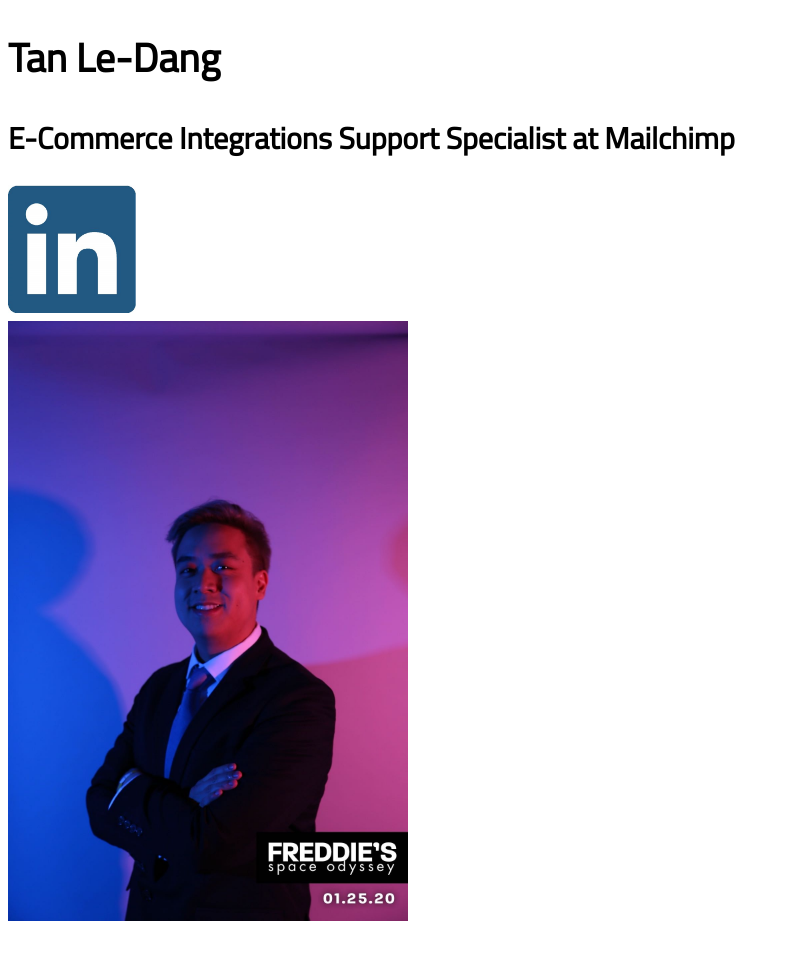
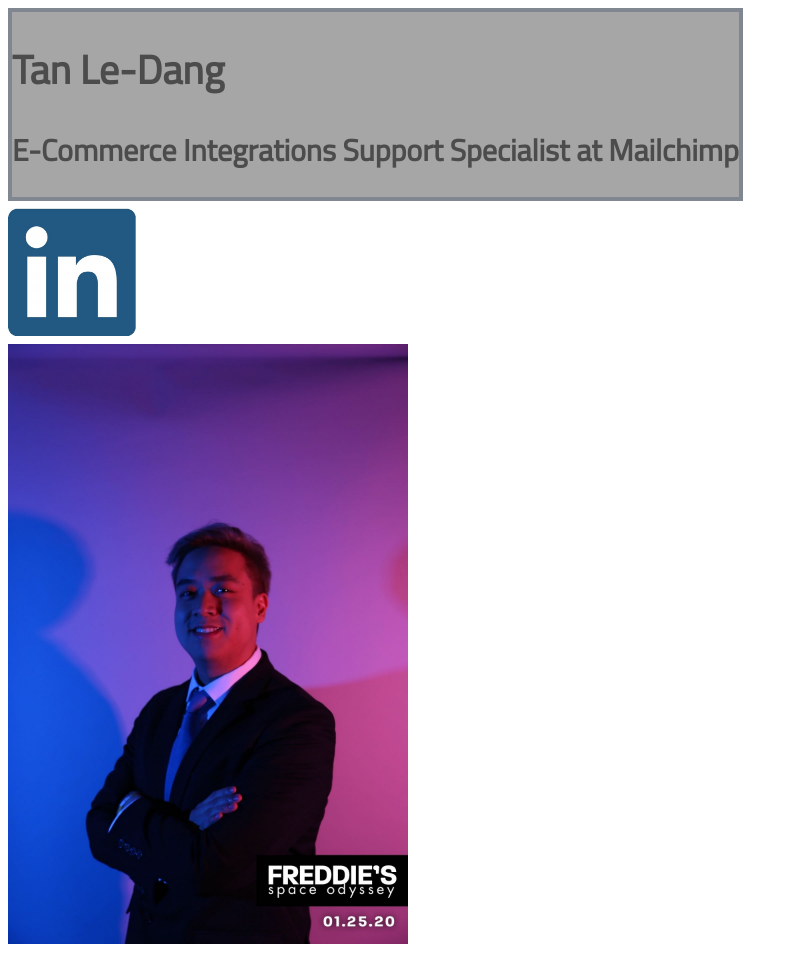
Before and after one commit to tandangle/resume, a plain HTML site: page index.html in a window 1280 px wide. Shown: the top 963 px of the page, without its empty margins (0-798 px from the left). Drawn offline with Linux system fonts and the light colour scheme.

Commit message:
second resume commit

```diff
--- a/index.html
+++ b/index.html
@@ -5,18 +5,21 @@
             <link href="https://fonts.googleapis.com/css?family=Titillium+Web&display=swap" rel="stylesheet">
     </head>
     <body>
-        <h1>Tan Le-Dang</h1>
-        <h2>E-Commerce Integrations Support Specialist at Mailchimp</h2>
+
+        <div class="box1">
+            <h1>Tan Le-Dang</h1>
+            <h2>E-Commerce Integrations Support Specialist at Mailchimp</h2>
+        </div>
+        <div class="space"></div>
         <a href="https://www.linkedin.com/in/tan-le-dang-45053315b/"><img src="images/linkedin.png" width="128"></a>
-        <div class="wrapper">
-            <div class="box1">
+            <div class="box2">
                 <img src="images/tan.jpg" width="400"/><br/><br/>
             </div>
             <br/><br/><br/><br/>
-            <div class="box2">
+            <div class="box3">
                 <h2>Projects</h2>
             </div>
-            <div class ="box3">
+            <div class ="box4">
                 <ul>
                     <li><a href="https://github.com/tandangle/Exercise-1" target="_blank">HTML website using header tags</a></li>
                     <li><a href="https://github.com/tandangle/Exercise-2" target="_blank">HTML website nesting div tags</a></li>
@@ -29,6 +32,5 @@
                     <li><a href="https://github.com/tandangle/Exercise-9" target="_blank">HTML website with a linked image</a></li>
                 </ul>
             </div>
-        </div>
     </body>
 </html>
--- a/styles/styles.css
+++ b/styles/styles.css
@@ -3,7 +3,20 @@ html {
     font-family: 'Titillium Web', sans-serif; /* this should be the rest of the output you got from Google fonts */
   }
 
-.box3 {
+.space{
+  height: 200px;
+}
+
+.box1 {
+  position: fixed;
+  background-color: grey;
+  opacity: 70%;
+  border: #4b5463;
+  border-width: 4px;
+  border-style: solid;
+}
+
+.box4 {
     background-color: #8E8E8E;
     width: 350px;
     height: 300px;
```
